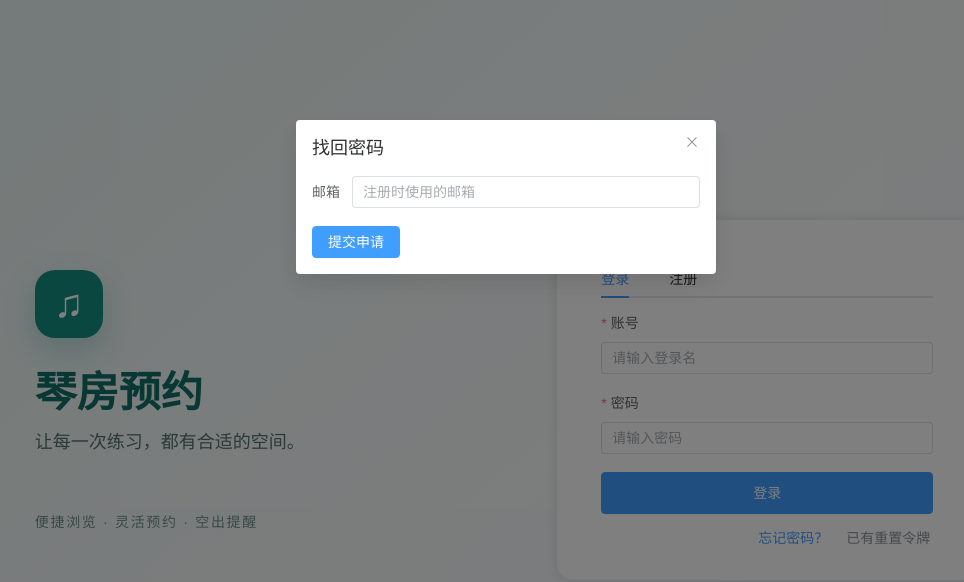
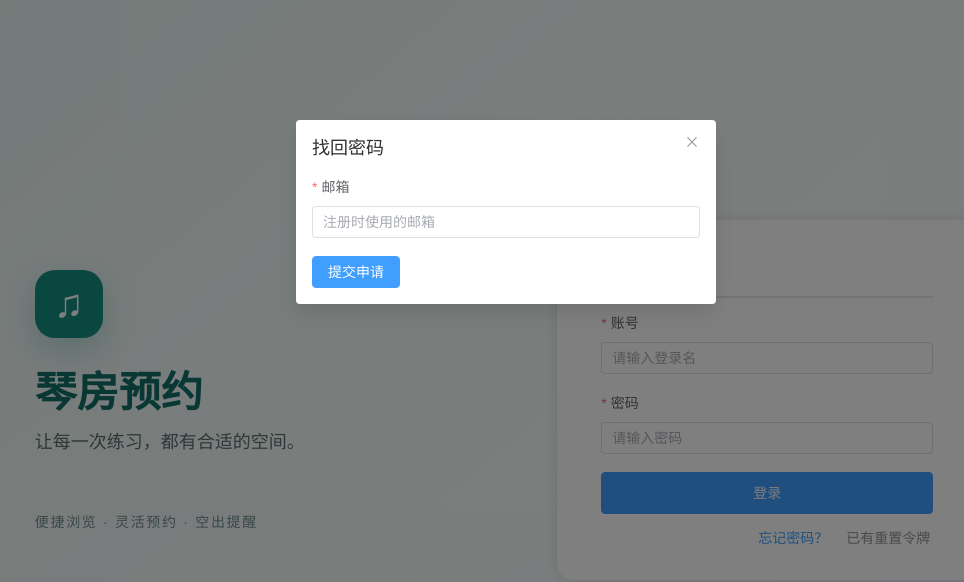
Before and after one commit to kuangami2/piano-booking-system, a Vue app in the folder frontend/user-web/: page /#/ranking/activity in a window 1280 px wide. Both pictures are taken after a click on the button "忘记密码？". Shown: the top 582 px of the page, without its empty margins (134-1098 px from the left). Built offline with nearby package versions, Linux system fonts and the light colour scheme.

Commit message:
user-web: 接入找回重置密码并更新排行榜口径

```diff
--- a/frontend/user-web/src/views/ActivityRanking.vue
+++ b/frontend/user-web/src/views/ActivityRanking.vue
@@ -1,4 +1,4 @@
-<template><div><div class="page-head"><div><h1 class="page-title">活跃度排行</h1><p class="page-subtitle">参与预约、关注和反馈，积累你的校园活跃度。</p></div><el-radio-group v-model="period" @change="load"><el-radio-button value="week">周榜</el-radio-button><el-radio-button value="month">月榜</el-radio-button></el-radio-group></div><el-alert v-if="!enabled" title="排行榜功能待后端 v0.5 接口冻结后开放，当前页面仅作预留。" type="info" show-icon/><el-card v-else class="soft-card" shadow="never"><div v-if="me" class="me-card"><span>我的排名</span><strong>#{{ me.rank }}</strong><span>{{ me.score }} 分</span></div><el-table v-if="items.length" v-loading="loading" :data="items" stripe><el-table-column prop="rank" label="排名" width="90"/><el-table-column prop="name" label="用户"/><el-table-column prop="score" label="活跃分" width="120"/></el-table><el-empty v-else-if="!loading" description="暂无排行数据"/><div class="updated">数据更新时间：{{ updatedAt || '—' }}</div></el-card></div></template>
+<template><div><div class="page-head"><div><h1 class="page-title">活跃度排行</h1><p class="page-subtitle">参与预约、关注和反馈，积累你的校园活跃度。</p></div><el-radio-group v-model="period" @change="load"><el-radio-button value="week">周榜</el-radio-button><el-radio-button value="month">月榜</el-radio-button></el-radio-group></div><el-alert v-if="!enabled" title="排行榜功能已按 v0.6 接口冻结，当前页面由开关控制。" type="info" show-icon/><el-card v-else class="soft-card" shadow="never"><div v-if="me" class="me-card"><span>我的排名</span><strong>#{{ me.rank }}</strong><span>{{ me.score }} 分</span></div><el-table v-if="items.length" v-loading="loading" :data="items" stripe><el-table-column prop="rank" label="排名" width="90"/><el-table-column prop="name" label="用户"/><el-table-column prop="score" label="活跃分" width="120"/></el-table><el-empty v-else-if="!loading" description="暂无排行数据"/><div class="updated">数据更新时间：{{ updatedAt || '—' }}</div></el-card></div></template>
 <script setup>
 import { onMounted, ref } from 'vue'
 import { ElMessage } from 'element-plus'
--- a/frontend/user-web/src/views/Login.vue
+++ b/frontend/user-web/src/views/Login.vue
@@ -8,7 +8,17 @@
       </el-tabs>
       <div class="login-links"><el-button link type="primary" @click="dialog = 'forgot'">忘记密码？</el-button><el-button link type="info" @click="dialog = 'reset'">已有重置令牌</el-button></div>
     </el-card>
-    <el-dialog v-model="dialogVisible" :title="dialog === 'forgot' ? '找回密码' : '重置密码'" width="420px"><el-form v-if="dialog === 'forgot'" :model="forgotData"><el-form-item label="邮箱"><el-input v-model="forgotData.email" placeholder="注册时使用的邮箱" /></el-form-item><el-button type="primary" @click="submitForgot">提交申请</el-button></el-form><el-form v-else :model="resetData"><el-form-item label="重置令牌"><el-input v-model="resetData.token" /></el-form-item><el-form-item label="新密码"><el-input v-model="resetData.newPassword" type="password" /></el-form-item><el-button type="primary" @click="submitReset">提交重置</el-button></el-form></el-dialog>
+    <el-dialog v-model="dialogVisible" :title="dialog === 'forgot' ? '找回密码' : '重置密码'" width="420px">
+      <el-form v-if="dialog === 'forgot'" ref="forgotForm" :model="forgotData" :rules="forgotRules" label-position="top" @submit.prevent="submitForgot">
+        <el-form-item label="邮箱" prop="email"><el-input v-model="forgotData.email" placeholder="注册时使用的邮箱" /></el-form-item>
+        <el-button type="primary" :loading="recoveryLoading" @click="submitForgot">提交申请</el-button>
+      </el-form>
+      <el-form v-else ref="resetForm" :model="resetData" :rules="resetRules" label-position="top" @submit.prevent="submitReset">
+        <el-form-item label="重置令牌" prop="token"><el-input v-model="resetData.token" placeholder="请输入邮件中的令牌" /></el-form-item>
+        <el-form-item label="新密码" prop="newPassword"><el-input v-model="resetData.newPassword" type="password" show-password placeholder="8 至 20 位，含字母和数字" /></el-form-item>
+        <el-button type="primary" :loading="recoveryLoading" @click="submitReset">提交重置</el-button>
+      </el-form>
+    </el-dialog>
   </div>
 </template>
 <script setup>
@@ -17,8 +27,8 @@ import { ElMessage } from 'element-plus'
 import { useRoute, useRouter } from 'vue-router'
 import { forgotPassword, login, register, resetPassword } from '../api/auth'
 
-const router = useRouter(); const route = useRoute(); const tab = ref('login'); const loading = ref(false); const dialog = ref('')
-const loginForm = ref(); const registerForm = ref()
+const router = useRouter(); const route = useRoute(); const tab = ref('login'); const loading = ref(false); const recoveryLoading = ref(false); const dialog = ref('')
+const loginForm = ref(); const registerForm = ref(); const forgotForm = ref(); const resetForm = ref()
 const loginData = reactive({ username: '', password: '' }); const registerData = reactive({ username: '', password: '', name: '', studentNo: '', email: '' })
 const forgotData = reactive({ email: '' }); const resetData = reactive({ token: '', newPassword: '' })
 const required = (label) => ({ required: true, message: `请输入${label}`, trigger: 'blur' })
@@ -28,13 +38,46 @@ const passwordRule = { pattern: /^(?=.*[A-Za-z])(?=.*\d)\S{8,20}$/, message: '
 const nameRule = { pattern: /^[\u4e00-\u9fa5A-Za-z]{2,20}$/, message: '姓名为 2 至 20 位汉字或字母', trigger: 'blur' }
 const studentNoRule = { pattern: /^\d{10}$/, message: '学号为 10 位数字', trigger: 'blur' }
 const registerRules = { username: [required('登录名'), usernameRule], password: [required('密码'), passwordRule], name: [required('姓名'), nameRule], studentNo: [required('学号'), studentNoRule], email: [{ required: true, message: '请输入邮箱', type: 'email', trigger: 'blur' }] }
+const forgotRules = { email: [{ required: true, message: '请输入邮箱', type: 'email', trigger: 'blur' }] }
+const resetRules = { token: [required('重置令牌')], newPassword: [required('新密码'), passwordRule] }
 // 后端校验以后端为准，命中字段错误时直接标在对应输入框下方
 function showFieldError(form, e) { const field = e?.data?.field; const item = field && form.value?.fields?.find((f) => f.prop === field); if (item) { item.validateState = 'error'; item.validateMessage = e.message } else { ElMessage.error(e.message) } }
 const dialogVisible = computed({ get: () => !!dialog.value, set: (value) => { if (!value) dialog.value = '' } })
 async function submitLogin() { if (!(await loginForm.value?.validate().catch(() => false))) return; loading.value = true; try { const data = await login(loginData); localStorage.setItem('token', data.token); localStorage.setItem('user', JSON.stringify(data.user)); ElMessage.success('登录成功'); router.replace(route.query.redirect || '/home') } catch (e) { ElMessage.error(e.message) } finally { loading.value = false } }
 async function submitRegister() { if (!(await registerForm.value?.validate().catch(() => false))) return; loading.value = true; try { await register(registerData); ElMessage.success('注册成功，请登录'); tab.value = 'login'; loginData.username = registerData.username } catch (e) { showFieldError(registerForm, e) } finally { loading.value = false } }
-async function submitForgot() { if (!forgotData.email) return ElMessage.warning('请输入邮箱'); try { await forgotPassword(forgotData) } catch (e) { ElMessage.info(e.message || '邮件通道未接入，请联系管理员') } }
-async function submitReset() { try { await resetPassword({ token: resetData.token, newPassword: resetData.newPassword }) } catch (e) { ElMessage.info(e.message || '重置通道未接入，请联系管理员') } }
+async function submitForgot() {
+  if (!(await forgotForm.value?.validate().catch(() => false))) return
+  recoveryLoading.value = true
+  try {
+    const data = await forgotPassword({ email: forgotData.email.trim() })
+    ElMessage.success(data?.sent === false ? '如果邮箱已注册，重置令牌将发送至邮箱' : '重置令牌已发送，请在 30 分钟内完成重置')
+    if (data?.token) {
+      resetData.token = data.token
+      dialog.value = 'reset'
+    }
+  } catch (e) {
+    ElMessage.error(e.message || '找回密码失败，请稍后重试')
+  } finally {
+    recoveryLoading.value = false
+  }
+}
+async function submitReset() {
+  if (!(await resetForm.value?.validate().catch(() => false))) return
+  recoveryLoading.value = true
+  try {
+    await resetPassword({ token: resetData.token.trim(), newPassword: resetData.newPassword })
+    ElMessage.success('密码重置成功，请使用新密码登录')
+    dialog.value = ''
+    tab.value = 'login'
+    loginData.password = ''
+    resetData.token = ''
+    resetData.newPassword = ''
+  } catch (e) {
+    ElMessage.error(e.message || '重置密码失败，请检查令牌后重试')
+  } finally {
+    recoveryLoading.value = false
+  }
+}
 </script>
 <style scoped>
 .login-page { min-height: 100vh; display: grid; grid-template-columns: minmax(300px, 420px) 420px; align-items: center; justify-content: center; gap: clamp(40px, 8vw, 120px); padding: 32px; }.login-intro { color: #116f68; }.intro-mark { display: grid; place-items: center; width: 68px; height: 68px; color: #fff; background: #168f83; border-radius: 20px; font-size: 40px; box-shadow: 0 12px 30px #168f8340; }.login-intro h1 { margin: 20px 0 8px; font-size: 42px; }.login-intro p { margin: 0; color: #56716f; font-size: 18px; }.intro-note { margin-top: 58px; color: #71908d; font-size: 14px; letter-spacing: .12em; }.login-card { padding: 18px 24px 12px; }.full-btn { width: 100%; height: 42px; }.login-links { margin-top: 14px; text-align: right; }@media(max-width: 760px){.login-page{display:block;padding:36px 18px}.login-intro{text-align:center;margin:12px 0 32px}.intro-mark{margin:auto}.login-intro h1{font-size:32px}.intro-note{margin-top:18px}.login-card{max-width:440px;margin:auto}}
```
